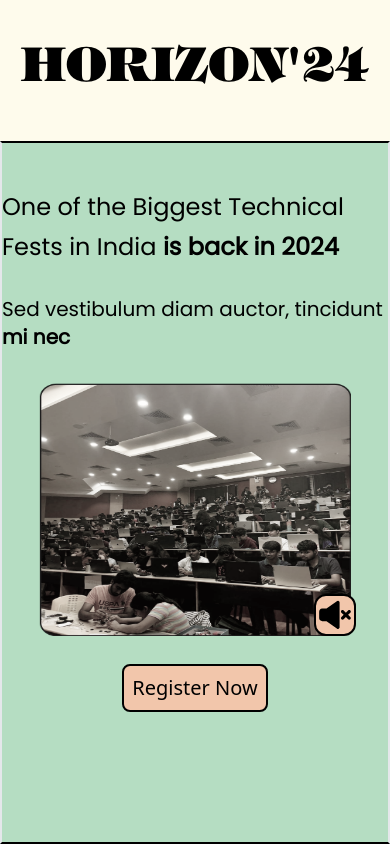
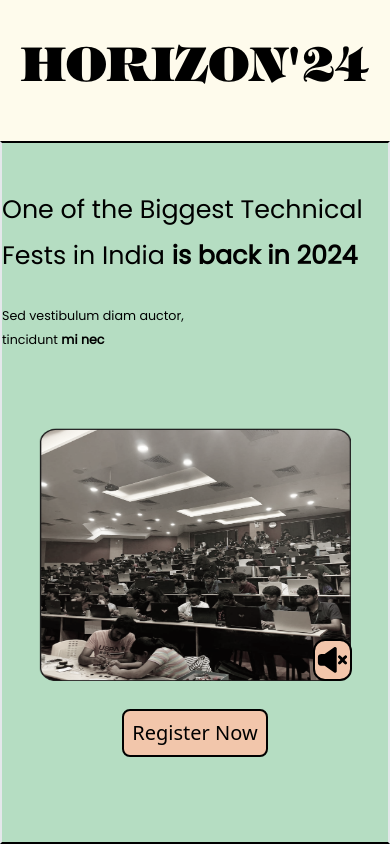
Before and after one commit to MahirKaushik/Horizon_2024-25, a React (Vite) app: page / in a window 390 px wide. Built offline with nearby package versions, Linux system fonts and the light colour scheme.

Commit message:
update layout

```diff
--- a/src/Components/Home.jsx
+++ b/src/Components/Home.jsx
@@ -3,7 +3,7 @@ import "../index.css";
     function Home() {
         return (
             <div>
-            <div className="hidden lg:block h-screen w-full">
+                <div className="hidden lg:block h-screen w-full overflow-hidden">
                     <div className="h-1/3 w-full bg-[#fefbec] flex justify-center items-center">
                         <p className="font-main text-[12vw]">HORIZON'24</p>
                     </div>
@@ -17,27 +17,32 @@ function Home() {
                         </div>
                         <div className="w-1/3 h-full flex items-center relative">
                             <img className="h-[55vh] w-[29.4vw]" src="/homepage.png" />
-                        <img src="/mute.svg" className="absolute bottom-1 right-6 mb-9 mr-2 bg-[#F2C6AB] rounded-xl border-black border-2" />
+                            <img src="/mute.svg" className="absolute bottom-[5.7vh] right-[4.5vh] bg-[#F2C6AB] rounded-xl border-black border-2 h-[8vh] w-[4.5vw]" />
                         </div>
                     </div>
                 </div>
 
-            <div className="lg:hidden h-screen w-full">
+                <div className="lg:hidden h-screen w-full overflow-hidden">
                     <div className="h-1/6 w-full bg-[#fefbec] flex justify-center items-center">
                         <p className="font-main text-[12vw]">HORIZON'24</p>
                     </div>
                     <div className="w-full bg-[#b5ddc2] items-center h-5/6 border-t-black border-b-black border-2">
                         <div className="w-full h-full border-black relative">
+                            <div className="h-[30vh]">
                                 <br /> <br />
-                        <span className="text-2xl font-poppins font-thin">One of the Biggest Technical</span><br />
-                        <span className="block my-2 text-2xl font-poppins font-thin">Fests in India <span className="font-extrabold">is back in 2024</span></span><br />
-                        <span className="text-xl mb-4 font-poppins font-thin">Sed vestibulum diam auctor, tincidunt <span className="font-extrabold">mi nec</span></span><br />
-                        <div className="w-full flex justify-center relative">
+                                <span className="text-[3vh] font-poppins font-thin">One of the Biggest Technical</span><br />
+                                <span className="block my-2 text-[3vh] font-poppins font-thin">Fests in India <span className="font-extrabold">is back in 2024</span></span><br />
+                                <span className="text-[1.5vh] font-poppins font-thin block">Sed vestibulum diam auctor, </span>
+                                <span className="text-[1.5vh] mb-4 font-poppins font-thin ">tincidunt <span className="font-extrabold">mi nec</span></span><br />
+                            </div>
+                            <div className="h-2/3 ">
+                                <div className="w-full  flex justify-center relative">
                                     <img className="h-[30vh] w-[80vw] mt-8 mb-3" src="/homepage.png" />
-                            <img src="/mute.svg" className="absolute bottom-1 right-6 mb-2 mr-2 bg-[#F2C6AB] rounded-xl border-black border-2 h-[5vh]" />
+                                    <img src="/mute.svg" className="absolute bottom-[1.4vh] right-[9.3vw] bg-[#F2C6AB] rounded-xl border-black border-2 h-[5vh] w-[10vw]" />
                                 </div>
                                 <div className="w-full flex justify-center">
                                     <button type="submit" className="bg-[#F2C6AB] px-2 py-2 mt-4 border-black border-2 rounded-lg text-xl">Register Now</button>
+                                </div>
                             </div>
                         </div>
                     </div>
```
Lines whose indentation alone changed are shown as unchanged.
